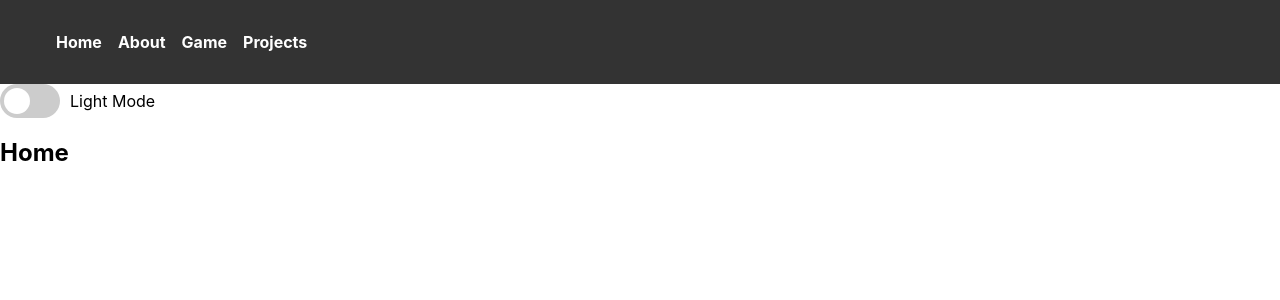
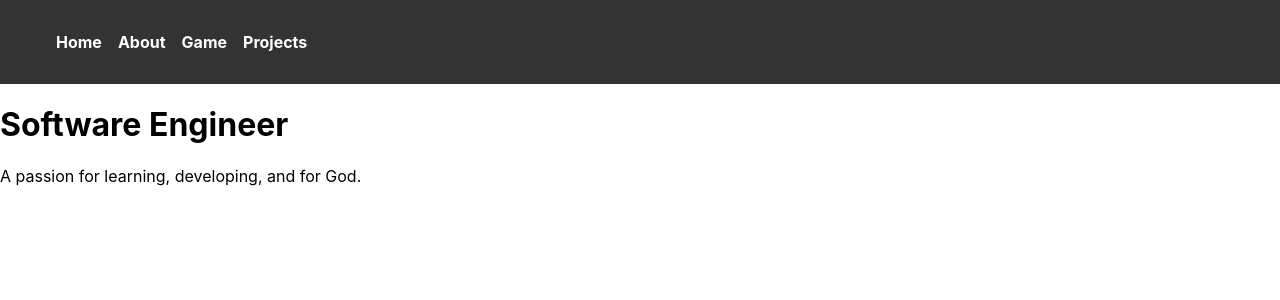
Before and after one commit to lleung030/my-web, a React (Create React App) app: page / in a window 1280 px wide. Shown: the top 300 px of the page. Built offline with nearby package versions, Linux system fonts and the light colour scheme.

Commit message:
homepage

```diff
--- a/src/App.js
+++ b/src/App.js
@@ -3,11 +3,7 @@ import React from 'react';
 import { BrowserRouter as Router, Route, Routes } from 'react-router-dom';
 import Navbar from './components/navbar/Navbar';
 import TicTacToe from './components/game/TicTacToe';
-import DarkModeToggle from './components/DarkModeToggle/DarkModeToggle';
-
-function Home() {
-  return <h2>Home</h2>;
-}
+import Home from './components/home/Home';
 
 function About() {
   return <h2>About</h2>;
@@ -20,9 +16,9 @@ function Projects() {
 function App() {
   return (
     <Router>
+
       <div>
         <Navbar />
-        <DarkModeToggle />
         <Routes>
           <Route path="/" element={<Home />} />
           <Route path="/about" element={<About />} />
--- a/src/components/DarkModeToggle/DarkModeToggle.jsx
+++ /dev/null
@@ -1,23 +0,0 @@
-// DarkModeToggle.js
-import React, { useState } from 'react';
-import styles from './DarkModeToggle.module.css';
-
-const DarkModeToggle = () => {
-  const [isDarkMode, setDarkMode] = useState(false);
-
-  const toggleDarkMode = () => {
-    setDarkMode(!isDarkMode);
-  };
-
-  return (
-    <div className={styles.toggleContainer}>
-      <label className={styles.switch}>
-        <input type="checkbox" checked={isDarkMode} onChange={toggleDarkMode} />
-        <span className={styles.slider}></span>
-      </label>
-      <span className={styles.modeText}>{isDarkMode ? 'Dark Mode' : 'Light Mode'}</span>
-    </div>
-  );
-};
-
-export default DarkModeToggle;
--- a/src/components/DarkModeToggle/DarkModeToggle.module.css
+++ /dev/null
@@ -1,58 +0,0 @@
-/* DarkModeToggle.module.css */
-.toggleContainer {
-    display: flex;
-    align-items: center;
-  }
-
-  .switch {
-    position: relative;
-    display: inline-block;
-    width: 60px;
-    height: 34px;
-  }
-
-  .switch input {
-    opacity: 0;
-    width: 0;
-    height: 0;
-  }
-
-  .slider {
-    position: absolute;
-    cursor: pointer;
-    top: 0;
-    left: 0;
-    right: 0;
-    bottom: 0;
-    background-color: #ccc;
-    -webkit-transition: .4s;
-    transition: .4s;
-    border-radius: 34px;
-  }
-
-  .slider:before {
-    position: absolute;
-    content: '';
-    height: 26px;
-    width: 26px;
-    left: 4px;
-    bottom: 4px;
-    background-color: white;
-    -webkit-transition: .4s;
-    transition: .4s;
-    border-radius: 50%;
-  }
-
-  input:checked + .slider {
-    background-color: #2196F3;
-  }
-
-  input:checked + .slider:before {
-    -webkit-transform: translateX(26px);
-    -ms-transform: translateX(26px);
-    transform: translateX(26px);
-  }
-
-  .modeText {
-    margin-left: 10px;
-  }
--- /dev/null
+++ b/src/components/home/Home.jsx
@@ -0,0 +1,20 @@
+// import styles from "./page.module.css";
+import Me from "../../image/ME.png";
+
+export default function Home() {
+  return (
+    <div className="">
+      <div className="">
+        <h1 className="">
+          Software Engineer
+        </h1>
+        <p className="">
+          A passion for learning, developing, and for God.
+        </p>
+      </div>
+      <div className="">
+        <image src={Me} alt="" className="" />
+      </div>
+    </div>
+  );
+}
--- a/src/components/navbar/Navbar.jsx
+++ b/src/components/navbar/Navbar.jsx
@@ -1,7 +1,7 @@
 // Navbar.js
 import React from 'react';
 import { Link } from 'react-router-dom';
-import styles from './navbar.module.css';
+import styles from './navbar.module.css';;
 
 const Navbar = () => {
   return (
```
Also changed, not shown: src/image/ME.png (added).
